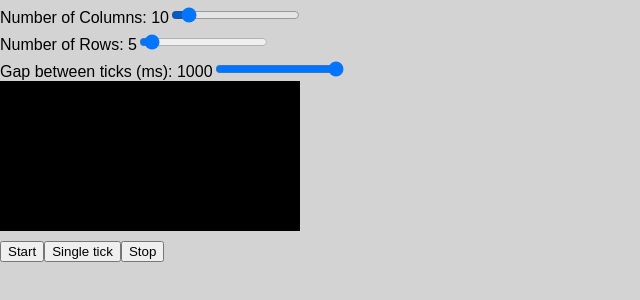
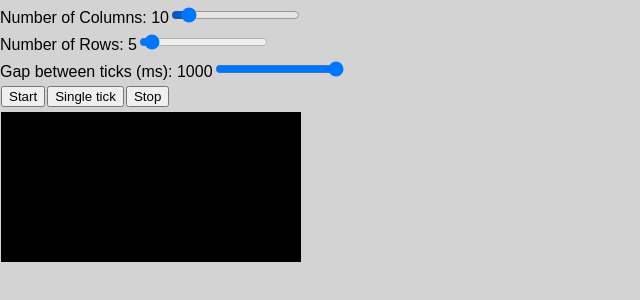
Before and after one commit to QuarkNerd/react_game-of-life, a React (Create React App) app: page / in a window 1280 px wide. Shown: the top 300 px of the page, without its empty margins (0-640 px from the left). Built offline with nearby package versions, Linux system fonts and the light colour scheme.

Commit message:
move buttons up

```diff
--- a/src/App.js
+++ b/src/App.js
@@ -1,4 +1,4 @@
-import React, { useState, useEffect, useRef } from "react";
+import React, { useState, useEffect } from "react";
 import { useInterval, formatInput } from './utilities.js'
 import Square from "./Square";
 
@@ -130,6 +130,11 @@ const App = () => {
           </label>
         ))}
       </div>
+      {buttons.map(button => (
+        <button className="button" key={button.name} onClick={button.function}>
+          {button.text}
+        </button>
+      ))}
       <div className="board">
         {livings.map((row, yValue) => (
           <div className="row" key={yValue}>
@@ -145,11 +150,6 @@ const App = () => {
           </div>
         ))}
       </div>
-      {buttons.map(button => (
-        <button key={button.name} onClick={button.function}>
-          {button.text}
-        </button>
-      ))}
     </div>
   );
 };
--- a/src/index.css
+++ b/src/index.css
@@ -30,5 +30,9 @@ body {
 }
 
 .board {
-  margin-bottom: 10px;
+  margin-left: 1px;
 }
+
+.button {
+  margin: 5px 1px;
+}
```
Also changed, not shown: 11 other files (tests, documents, lock files or other folders).
